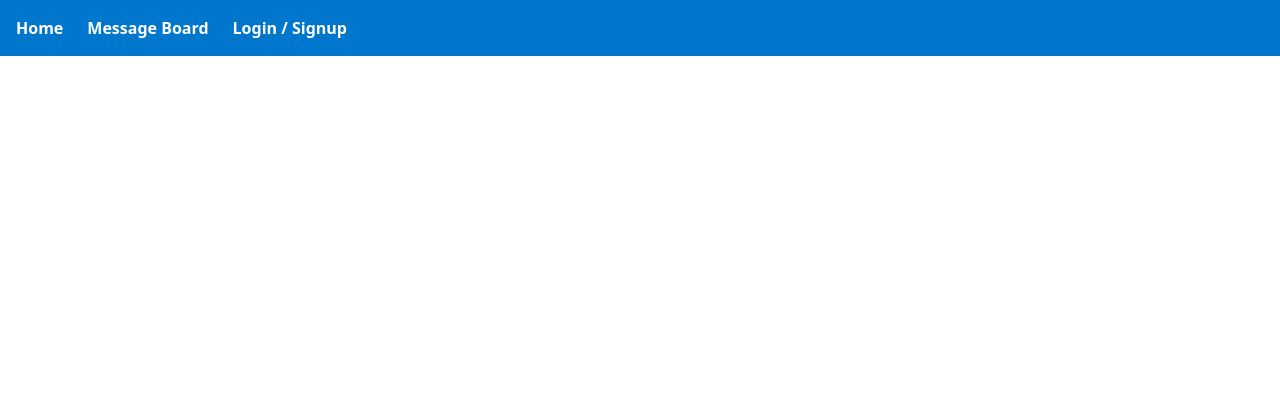
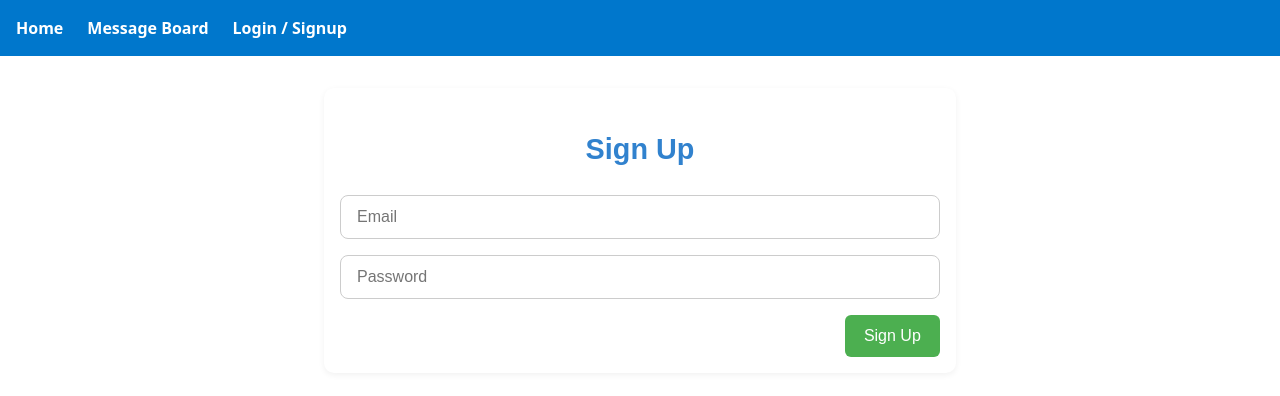
Before and after one commit to Gomezzzer/hey-neighbor, a React (Vite) app: page /SignUp in a window 1280 px wide. Shown: the top 396 px of the page. Built offline with nearby package versions, Linux system fonts and the light colour scheme; no server answers.

Commit message:
Fix casing issue for SignUp.tsx and update related files

```diff
--- a/src/App.tsx
+++ b/src/App.tsx
@@ -17,6 +17,7 @@
 import "./NavBar.css";
 import ProtectedRoute from "./components/ui/ProtectedRoute";
 import PublicRoute from "./components/ui/PublicRoute";
+import SignUp from "./components/ui/SignUp"; // Import the SignUp component
 
 const NavBar = ({ user }: { user: any }) => (
   <nav className="navbar">
@@ -141,6 +142,15 @@
             </PublicRoute>
           }
         />
+        {/* Add the /signup route */}
+        <Route
+          path="/SignUp"
+          element={
+            <PublicRoute user={user}>
+              <SignUp />
+            </PublicRoute>
+          }
+        />
       </Routes>
     </Router>
   );
--- a/src/NavBar.css
+++ b/src/NavBar.css
@@ -20,3 +20,10 @@
   .navbar li a:hover {
     text-decoration: underline;
   }
+
+  .navbar li button {
+    color: #0077cc;
+    background: white;
+    padding: 0.3em 1.1em;
+    margin-left: 2em;
+  }
--- a/src/components/ui/AuthForm.tsx
+++ b/src/components/ui/AuthForm.tsx
@@ -4,6 +4,8 @@
   createUserWithEmailAndPassword,
   signInWithEmailAndPassword,
 } from "firebase/auth";
+import Login from "./Login";
+import SignUp from "./SignUp";
 
 const AuthForm = () => {
   const [isLogin, setIsLogin] = useState(true);
@@ -50,4 +52,6 @@
   );
 };
 
+
+
 export default AuthForm;
--- /dev/null
+++ b/src/components/ui/SignUp.css
@@ -0,0 +1,46 @@
+.signup-container {
+    max-width: 600px;
+    margin: 2rem auto;
+    padding: 1rem;
+    font-family: sans-serif;
+    background-color: #fff;
+    border-radius: 10px;
+    box-shadow: 0 2px 6px rgba(0, 0, 0, 0.06);
+  }
+
+  .signup-container h2 {
+    text-align: center;
+    font-size: 1.8rem;
+    margin-bottom: 1.5rem;
+    color: #3182ce;
+  }
+
+  .signup-container form {
+    display: flex;
+    flex-direction: column;
+    gap: 1rem;
+  }
+
+  .signup-container input {
+    padding: 0.75rem 1rem;
+    border: 1px solid #ccc;
+    border-radius: 8px;
+    font-size: 1rem;
+    background-color: white;
+    color: #333;
+  }
+
+  .signup-container button {
+    padding: 0.75rem 1.2rem;
+    background-color: #4caf50;
+    color: white;
+    border: none;
+    border-radius: 6px;
+    cursor: pointer;
+    font-size: 1rem;
+    align-self: flex-end;
+  }
+
+  .signup-container button:hover {
+    background-color: #43a047;
+  }
--- a/src/components/ui/SignUp.tsx
+++ b/src/components/ui/SignUp.tsx
@@ -1,15 +1,15 @@
-// Signup.tsx
 import React, { useState } from "react";
 import { createUserWithEmailAndPassword } from "firebase/auth";
 import { auth } from "../../firebase/firebase";
 import { useNavigate } from "react-router-dom";
+import "./SignUp.css";
 
-const Signup = () => {
+const SignUp = () => {
   const [email, setEmail] = useState("");
   const [password, setPassword] = useState("");
   const navigate = useNavigate();
 
-  const handleSignup = async (e: React.FormEvent) => {
+  const handleSignUp = async (e: React.FormEvent) => {
     e.preventDefault();
     try {
       await createUserWithEmailAndPassword(auth, email, password);
@@ -21,15 +21,27 @@
   };
 
   return (
-    <div className="auth-container">
+    <div className="signup-container">
       <h2>Sign Up</h2>
-      <form onSubmit={handleSignup}>
-        <input type="email" value={email} onChange={(e) => setEmail(e.target.value)} placeholder="Email" required />
-        <input type="password" value={password} onChange={(e) => setPassword(e.target.value)} placeholder="Password" required />
+      <form onSubmit={handleSignUp}>
+        <input
+          type="email"
+          value={email}
+          onChange={(e) => setEmail(e.target.value)}
+          placeholder="Email"
+          required
+        />
+        <input
+          type="password"
+          value={password}
+          onChange={(e) => setPassword(e.target.value)}
+          placeholder="Password"
+          required
+        />
         <button type="submit">Sign Up</button>
       </form>
     </div>
   );
 };
 
-export default Signup;
+export default SignUp;
```
Also changed, not shown: src/components/ui/Login.css (added, +50 -0 lines), src/components/ui/Login.tsx (+6 -1 lines). Lines whose indentation alone changed are shown as unchanged.
